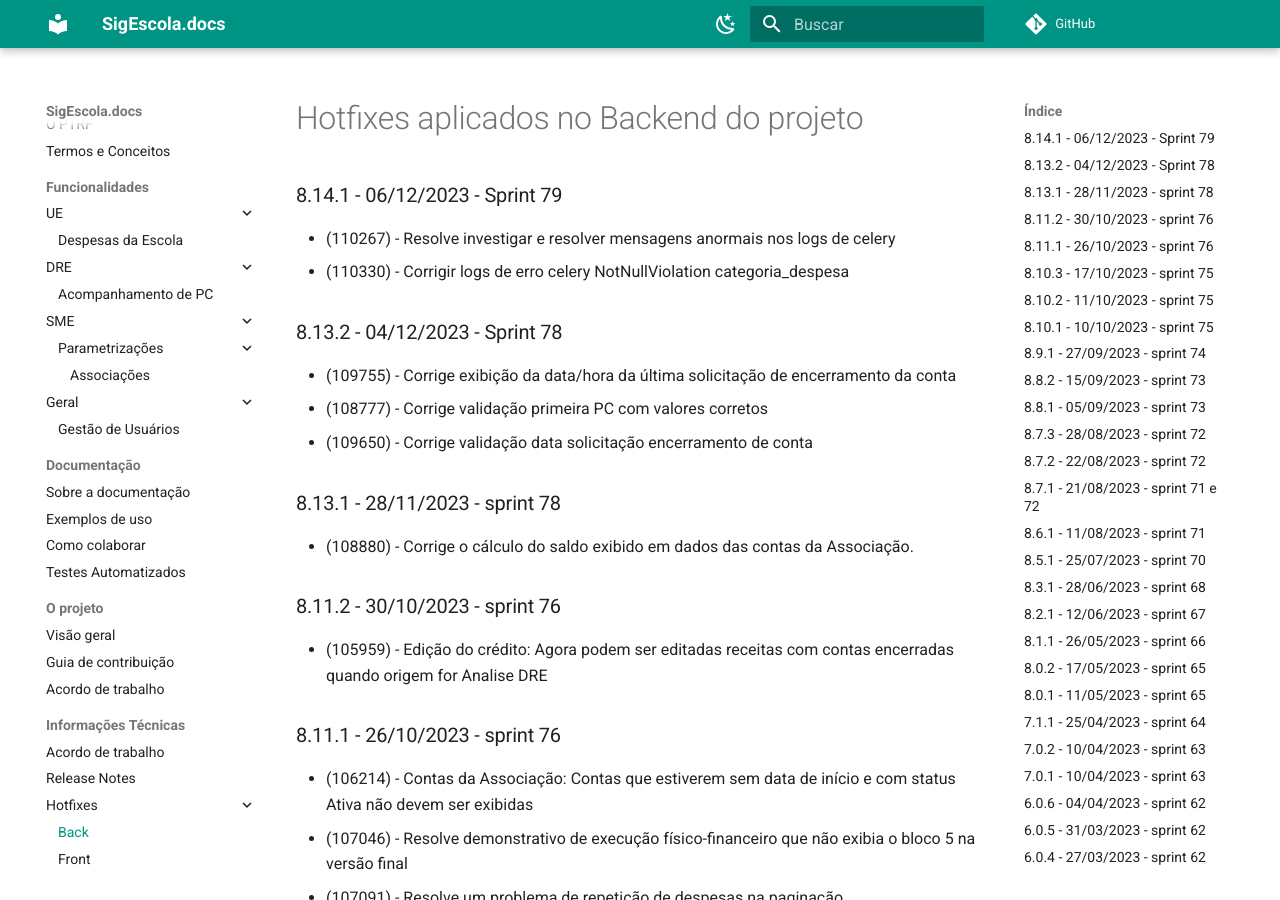
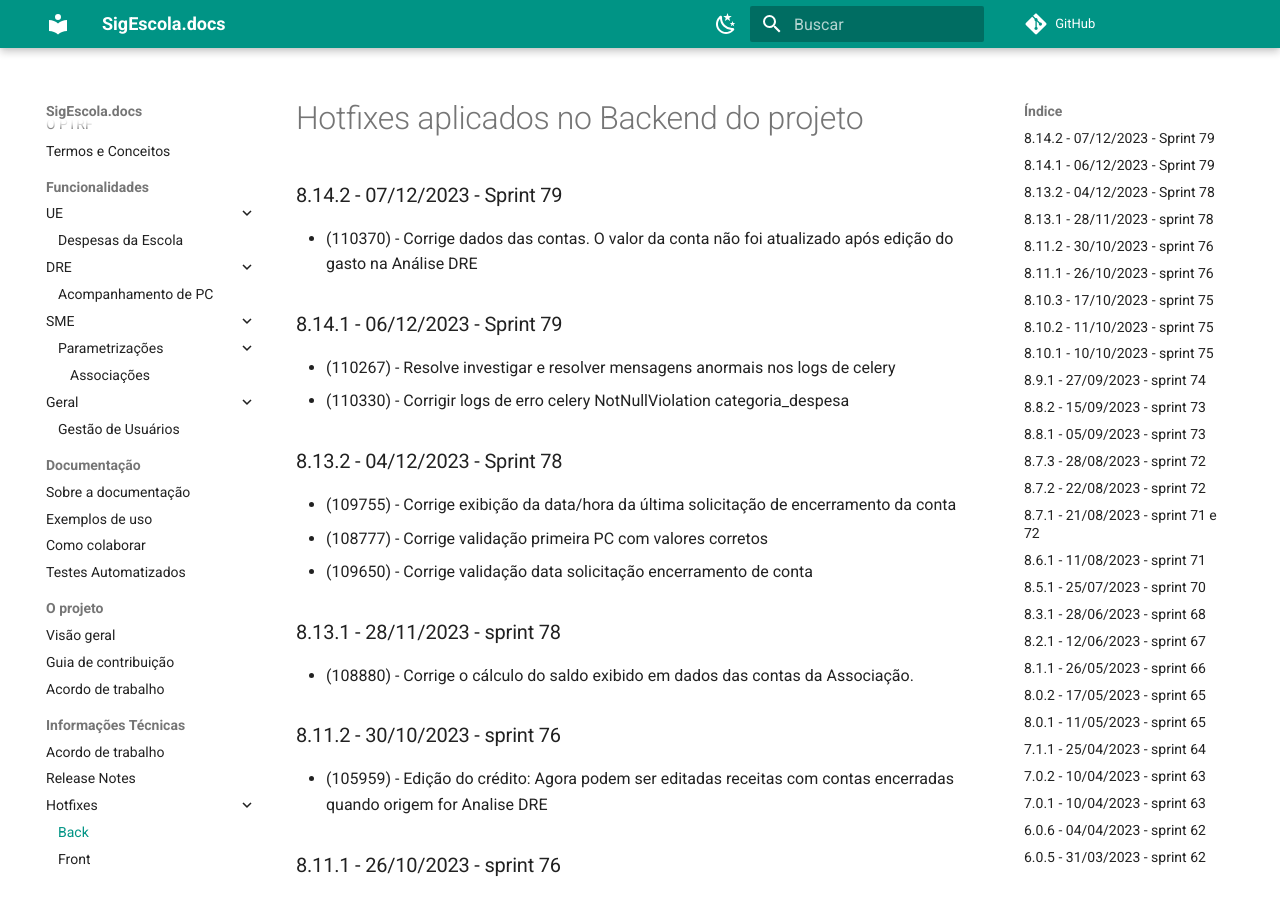
Before and after one commit to prefeiturasp/SME-PTRF-Docs, an MkDocs documentation site: the page built from docs/projeto/hotfixes_back.md, in a window 1280 px wide and 900 px high. Built offline with MkDocs 1.6.1 and Material for MkDocs 9.7.7, drawn with Linux system fonts in a browser that asks for light colours; comment, search, counter and statistics services are not loaded.

Commit message:
Update hotfixes_back.md

```diff
--- a/docs/projeto/hotfixes_back.md
+++ b/docs/projeto/hotfixes_back.md
@@ -1,4 +1,7 @@
 # Hotfixes aplicados no Backend do projeto
+
+### 8.14.2 - 07/12/2023 - Sprint 79
+* (110370) - Corrige dados das contas. O valor da conta não foi atualizado após edição do gasto na Análise DRE
 
 ### 8.14.1 - 06/12/2023 - Sprint 79
 * (110267) - Resolve investigar e resolver mensagens anormais nos logs de celery
```
